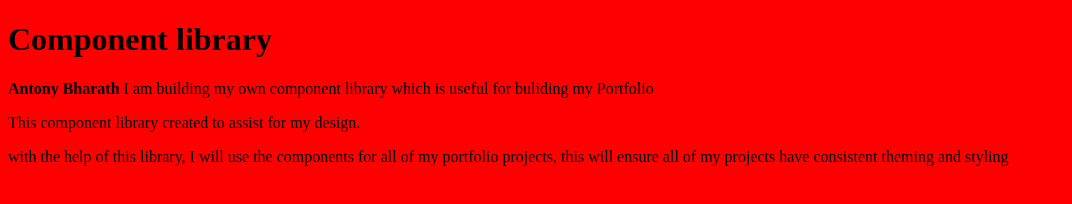
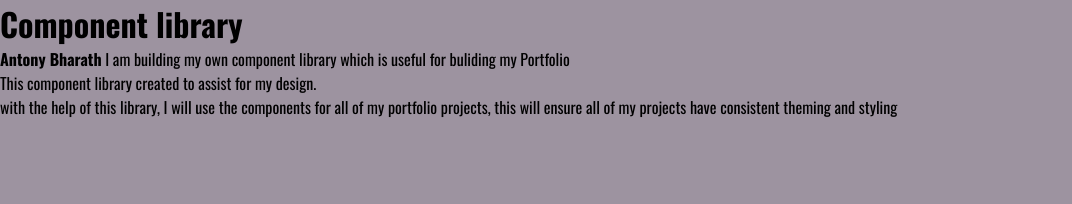
Before and after one commit to 7904136515/Component-library-, a plain HTML site: page index.html in a window 1280 px wide. Shown: the whole page, without its empty margins (0-1072 px from the left). Drawn offline with nearby package versions, Linux system fonts and the light colour scheme.

Commit message:
added default styles

```diff
--- a/style/styles.css
+++ b/style/styles.css
@@ -1,3 +1,27 @@
+@import url('https://fonts.googleapis.com/css2?family=Oswald:wght@400;500;600;700&display=swap');
+
+*,
+ *::after,
+ *::before{
+   margin: 0;
+   padding: 0;
+   box-sizing: border-box;
+ }
+
+:root{
+  --primary-color: #427aa1;
+  --secondary-color: #7cae7a;
+  --text-color: #9d93a0;
+  --dark-color: #f1f2f6;
+  --clr-white: #fff;
+  --clr-black: #000;
+}
+
+html{
+  font-size: 16px;
+}
 body{
-  background-color: red;
-}
+  font-family: 'Oswald', sans-serif;
+  background-color: var(--text-color);
+  color: var(--clr-black);
+  }
```
